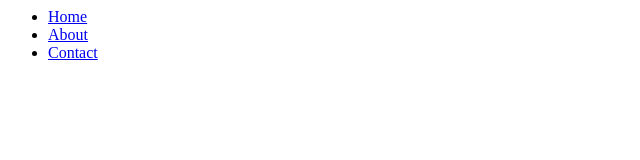
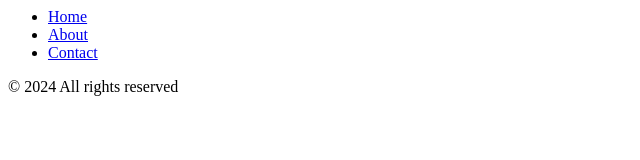
Before and after one commit to tasnimegarnaoui-droid/site-web, a plain HTML site: page index.html in a window 1280 px wide. Shown: the whole page, without its empty margins (0-640 px from the left). Drawn offline with Linux system fonts and the light colour scheme.

Commit message:
change the footer in the main branch

```diff
--- a/index.html
+++ b/index.html
@@ -5,3 +5,6 @@
     <li><a href="#contact">Contact</a></li>
   </ul>
 </nav>
+<footer>
+  <p>© 2024 All rights reserved</p>
+</footer>
```
